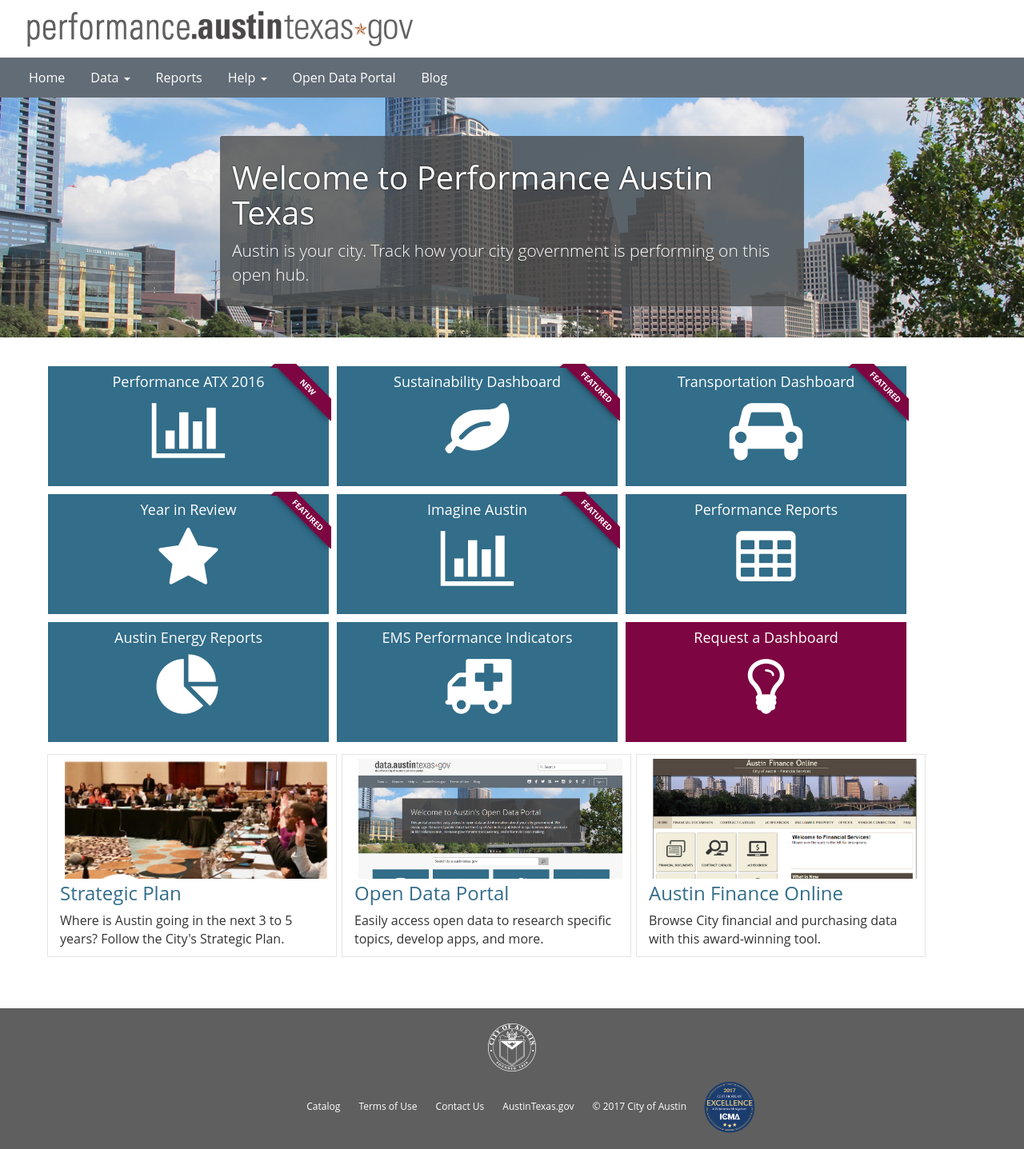
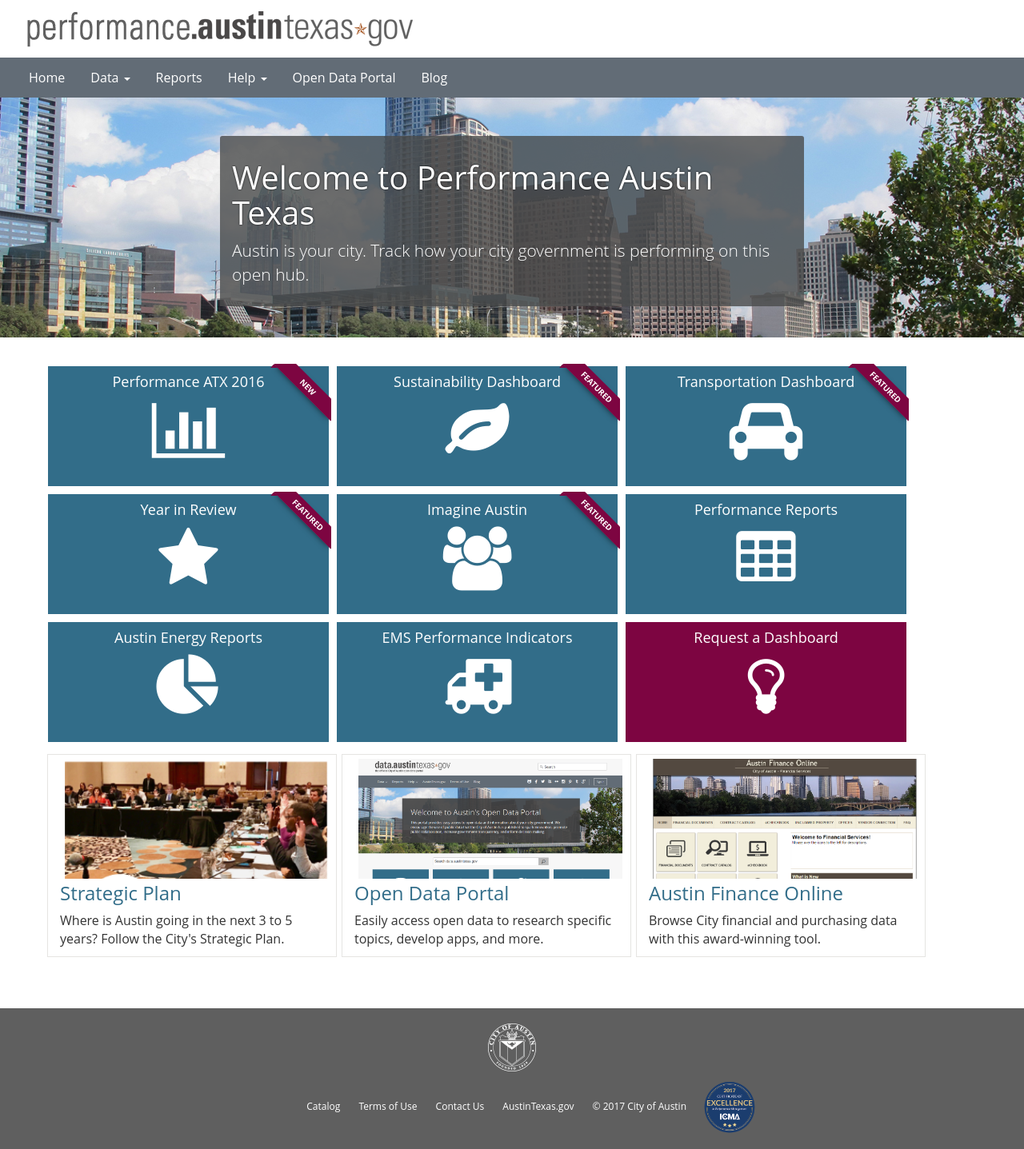
Before and after one commit to thuzarwin/PerformanceATX, a Jekyll site: the page built from index.md, in a window 1280 px wide. Shown: the whole page at 80% size. Built offline with Jekyll 4.4.1, drawn with Linux system fonts in a browser that asks for light colours; nearby versions of some CDN libraries; some web fonts are replaced.

Commit message:
Imagine Austin tile image
changed Imagine Austin tile image.

```diff
--- a/_layouts/homepage.html
+++ b/_layouts/homepage.html
@@ -82,7 +82,7 @@
                         <div class="ribbon-red">Featured</div>
                     </div>
                 <h4>Imagine Austin</h4>
-                <i  class="fa button-icon fa-bar-chart"data-toggle="tooltip" data-placement="right" title="Imagine Austin"></i>
+                <i  class="fa button-icon fa-users"data-toggle="tooltip" data-placement="right" title="Imagine Austin"></i>
 
               </div>
 
```
